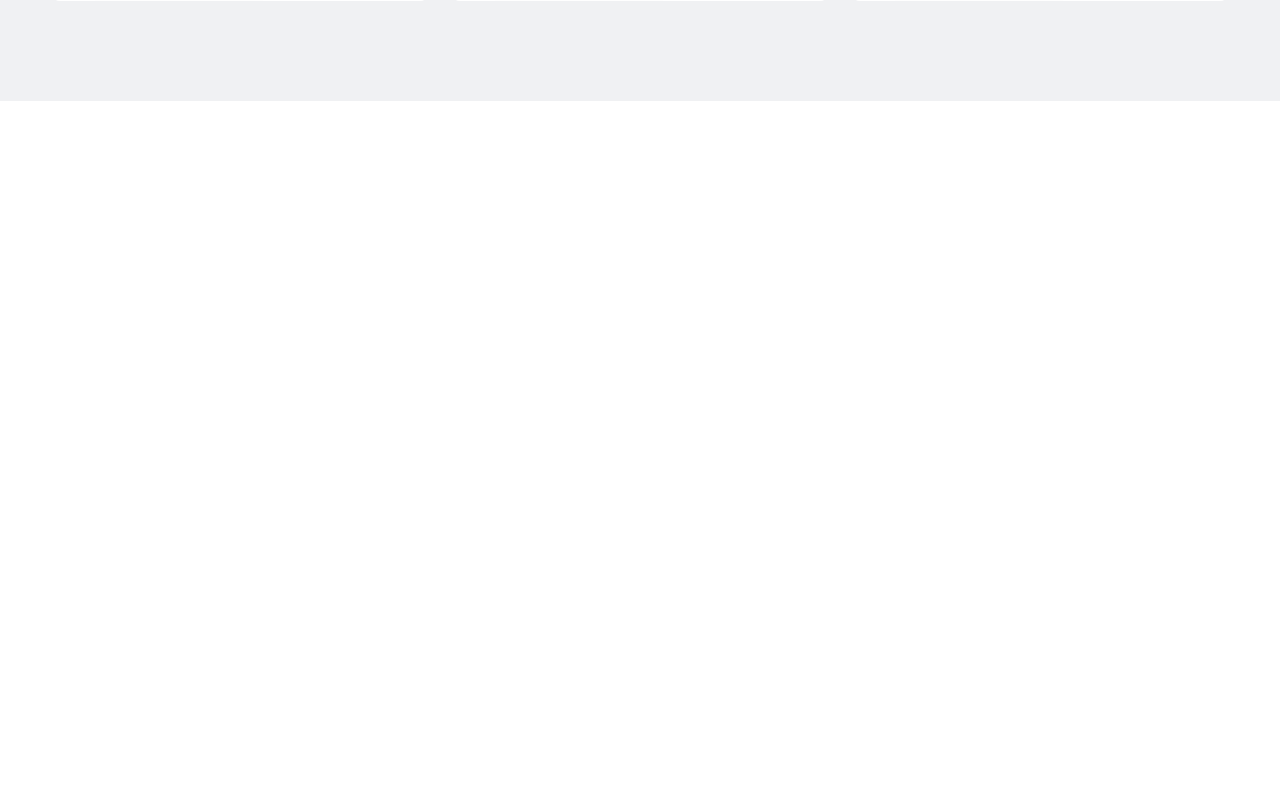
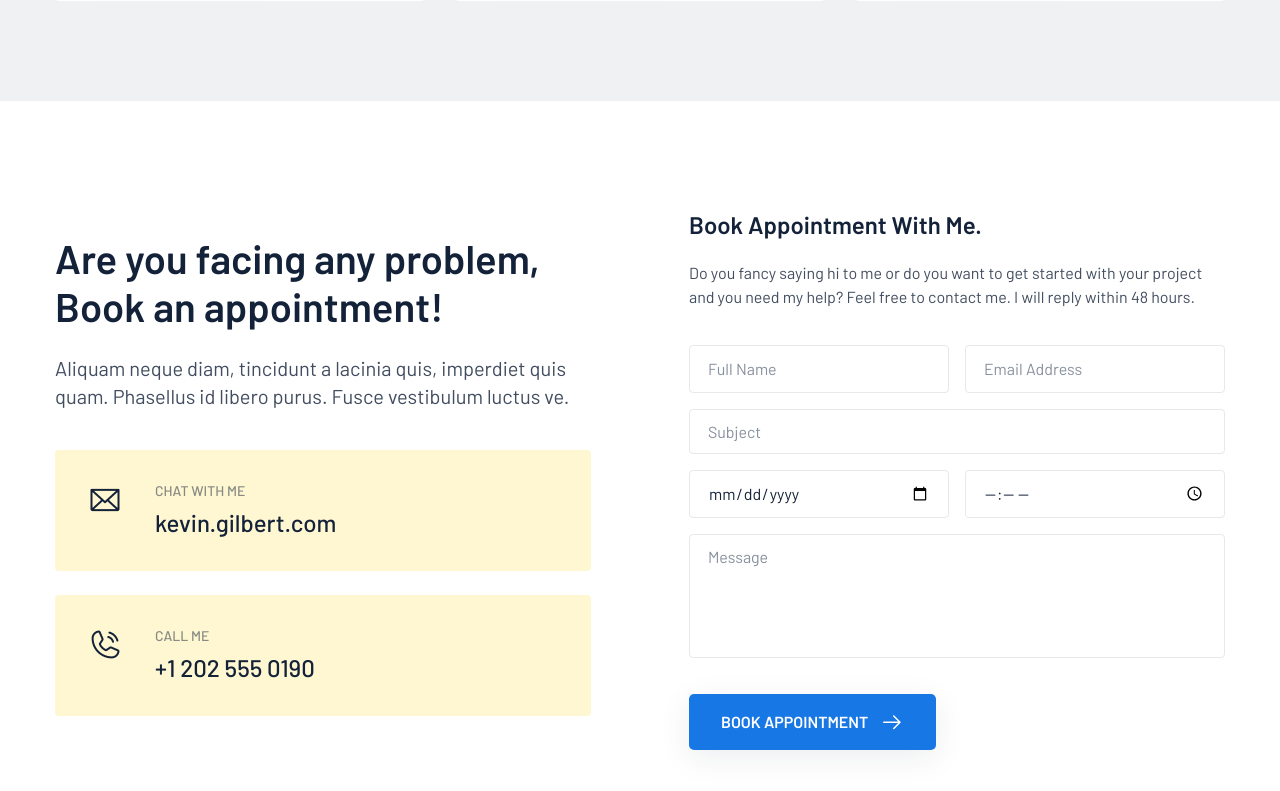
Before and after one commit to NazmulHossain2905/react-portfolio-01, a React (Vite) app: page / in a window 1280 px wide. Shown: the part 5055-5846 px from the top of the page. Before the commit the page ends 5156 px from the top, so only its background shows below. Built offline with nearby package versions, Linux system fonts and the light colour scheme.

Commit message:
contact section design complete

```diff
--- a/src/App.jsx
+++ b/src/App.jsx
@@ -9,6 +9,7 @@ import About from "./components/about";
 import EducationAndAwards from "./components/education-and-award";
 import ClientsFeedback from "./components/clients-feedback";
 import BlogAndNews from "./components/blog-news";
+import Contact from "./components/contact";
 
 const App = () => {
   return (
@@ -22,6 +23,7 @@ const App = () => {
       <EducationAndAwards />
       <ClientsFeedback />
       <BlogAndNews />
+      <Contact />
     </>
   );
 };
--- /dev/null
+++ b/src/components/contact/book-appointment-form.jsx
@@ -0,0 +1,63 @@
+import React from "react";
+import { GoArrowRight } from "react-icons/go";
+
+import classes from "./book-appointment-form.module.css";
+import Button from "../Button";
+
+const BookAppointmentForm = () => {
+  return (
+    <form className={classes["book-appointment__form"]}>
+      <div className={classes["form__name-email"]}>
+        <input
+          type="text"
+          className={classes["form__field"]}
+          placeholder="Full Name"
+          required
+        />
+        <input
+          type="email"
+          className={classes["form__field"]}
+          placeholder="Email Address"
+          required
+        />
+      </div>
+
+      <input
+        type="text"
+        className={`${classes["form__field"]} ${classes["form__field--subject"]}`}
+        placeholder="Subject"
+        required
+      />
+
+      <div className={classes["form__date-time"]}>
+        <input
+          type="date"
+          className={classes["form__field"]}
+          placeholder="Date"
+          required
+        />
+        <input
+          type="time"
+          className={classes["form__field"]}
+          placeholder="Time"
+          required
+        />
+      </div>
+
+      <textarea
+        name="message"
+        placeholder="Message"
+        className={`${classes["form__field"]} ${classes["form__field--message"]}`}
+        required
+      ></textarea>
+
+      <div className={classes["button-parent"]}>
+        <Button variant="primary">
+          Book appointment <GoArrowRight size="1.5rem" />
+        </Button>
+      </div>
+    </form>
+  );
+};
+
+export default BookAppointmentForm;
--- /dev/null
+++ b/src/components/contact/book-appointment-form.module.css
@@ -0,0 +1,36 @@
+.book-appointment__form {
+  display: flex;
+  flex-direction: column;
+  gap: 1rem;
+}
+.form__name-email,
+.form__date-time {
+  display: flex;
+  gap: 1rem;
+}
+.form__field {
+  width: 100%;
+  background-color: #fff;
+  flex: 1;
+  height: 3rem;
+  padding: 0.75rem 1.12rem;
+  border: 1.5px solid #e6e8eb;
+  border-radius: 0.25rem;
+  outline: 0;
+  color: var(--text-clr-1);
+  font-size: 1rem;
+  font-family: inherit;
+}
+.form__field:focus {
+  outline: 3px solid #1777e53c;
+}
+.form__field::placeholder {
+  color: #87909d;
+}
+.form__field--message {
+  resize: none;
+  min-height: 7.75rem;
+}
+.button-parent {
+  margin-top: 1.25rem;
+}
--- /dev/null
+++ b/src/components/contact/contact.module.css
@@ -0,0 +1,67 @@
+.contact {
+  padding-block: 6.25rem;
+  display: flex;
+  justify-content: space-between;
+  align-items: center;
+}
+.contact-info,
+.book-appointment {
+  max-width: 33.5rem;
+}
+.contact__desc {
+  color: var(--text-clr-2);
+  font-size: 1.25rem;
+  line-height: 1.75rem;
+  margin-block: 1.5rem 2.5rem;
+}
+.contact-info-wrapper {
+  display: flex;
+  flex-direction: column;
+  gap: 1.5rem;
+}
+
+/* Info card style */
+.info-card {
+  padding: 2rem;
+  background-color: var(--secondary-clr-100);
+  display: flex;
+  gap: 2rem;
+  border-radius: 0.25rem;
+  cursor: pointer;
+  transition: transform 0.25s linear;
+}
+.info-card:hover {
+  transform: scale(1.03) rotate(-2deg);
+}
+.info-card__icon {
+  width: 2.25rem;
+  height: 2.25rem;
+  object-fit: contain;
+}
+.info-card__content {
+  color: var(--text-clr-1);
+}
+.info-card__content-text {
+  font-size: 0.875rem;
+  font-weight: 500;
+  text-transform: uppercase;
+  opacity: 0.5;
+}
+.info-card__content-title {
+  font-size: 1.5rem;
+  font-weight: 500;
+  line-height: 2rem;
+  margin-top: 0.5rem;
+  transition: color 0.25s ease-out;
+}
+.info-card:hover .info-card__content-title {
+  color: var(--primary-clr);
+}
+/* book-appointment */
+/* .book-appointment {
+} */
+.book-appointment__desc {
+  color: var(--text-clr-2);
+  line-height: 1.5rem;
+  margin-block: 0.75rem 2.25rem;
+}
--- /dev/null
+++ b/src/components/contact/index.jsx
@@ -0,0 +1,59 @@
+import React from "react";
+import classes from "./contact.module.css";
+import Heading from "../Heading";
+
+import contact1 from "../../assets/images/contact-1.png";
+import contact2 from "../../assets/images/contact-2.png";
+
+import BookAppointmentForm from "./book-appointment-form";
+
+const InfoCard = ({ icon, text, title }) => {
+  return (
+    <div className={classes["info-card"]}>
+      <img src={icon} alt="Icon" className={classes["info-card__icon"]} />
+
+      <div className={classes["info-card__content"]}>
+        <p className={classes["info-card__content-text"]}>{text}</p>
+        <h4 className={classes["info-card__content-title"]}>{title}</h4>
+      </div>
+    </div>
+  );
+};
+
+const Contact = () => {
+  return (
+    <div className={`${classes.contact} container`}>
+      <div className={classes["contact-info"]}>
+        <Heading>Are you facing any problem, Book an appointment!</Heading>
+        <p className={classes["contact__desc"]}>
+          Aliquam neque diam, tincidunt a lacinia quis, imperdiet quis quam.
+          Phasellus id libero purus. Fusce vestibulum luctus ve.
+        </p>
+
+        <div className={classes["contact-info-wrapper"]}>
+          <InfoCard
+            icon={contact1}
+            text="Chat with me"
+            title="kevin.gilbert.com"
+          />
+          <InfoCard icon={contact2} text="Call Me" title="+1 202 555 0190" />
+        </div>
+      </div>
+
+      <div className={classes["book-appointment"]}>
+        <div className={classes["book-appointment__content"]}>
+          <Heading size="1.5rem">Book Appointment With Me.</Heading>
+          <p className={classes["book-appointment__desc"]}>
+            Do you fancy saying hi to me or do you want to get started with your
+            project and you need my help? Feel free to contact me. I will reply
+            within 48 hours.
+          </p>
+        </div>
+
+        <BookAppointmentForm />
+      </div>
+    </div>
+  );
+};
+
+export default Contact;
```
Also changed, not shown: src/assets/images/contact-1.png (added), src/assets/images/contact-2.png (added).
